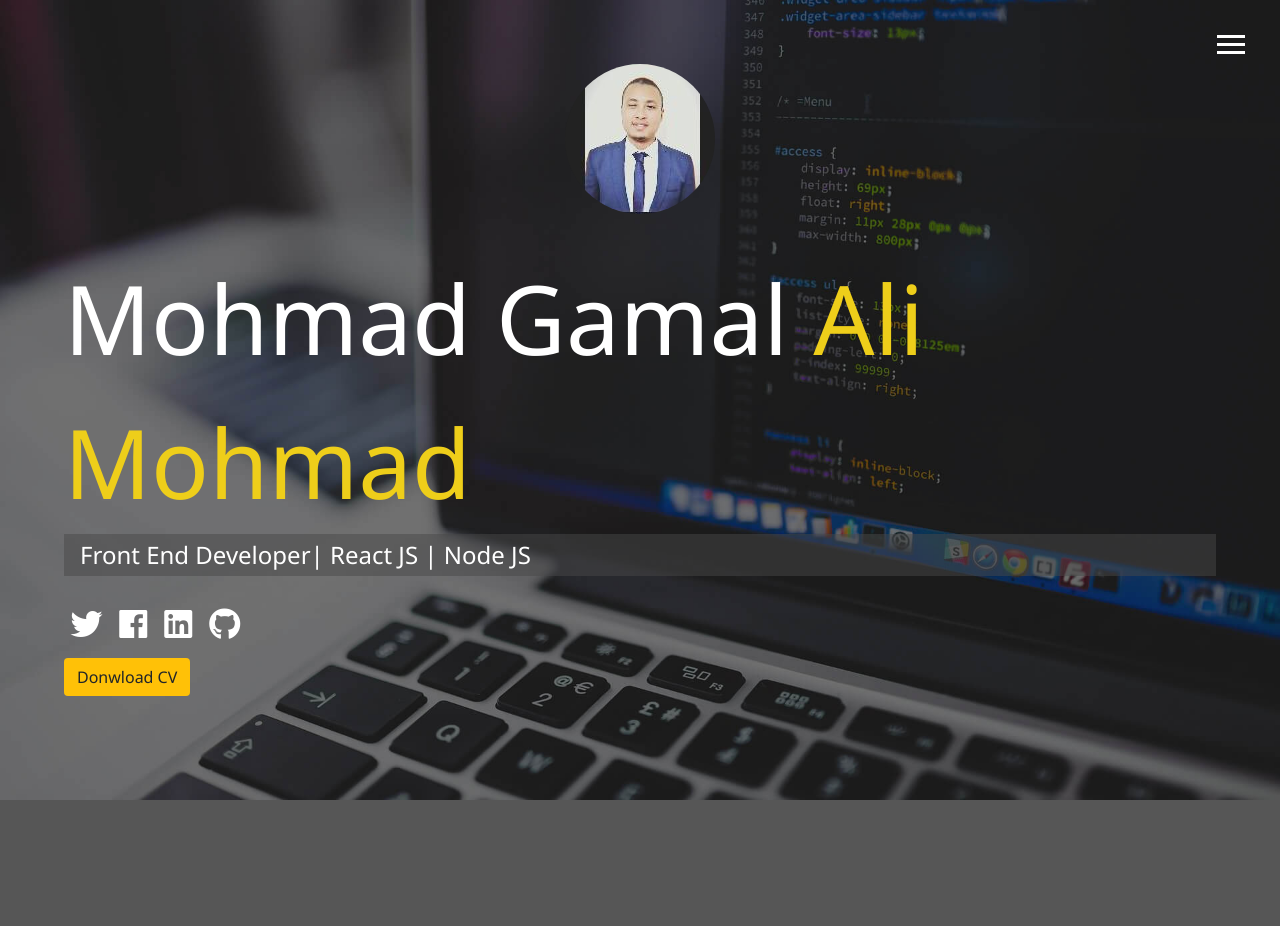
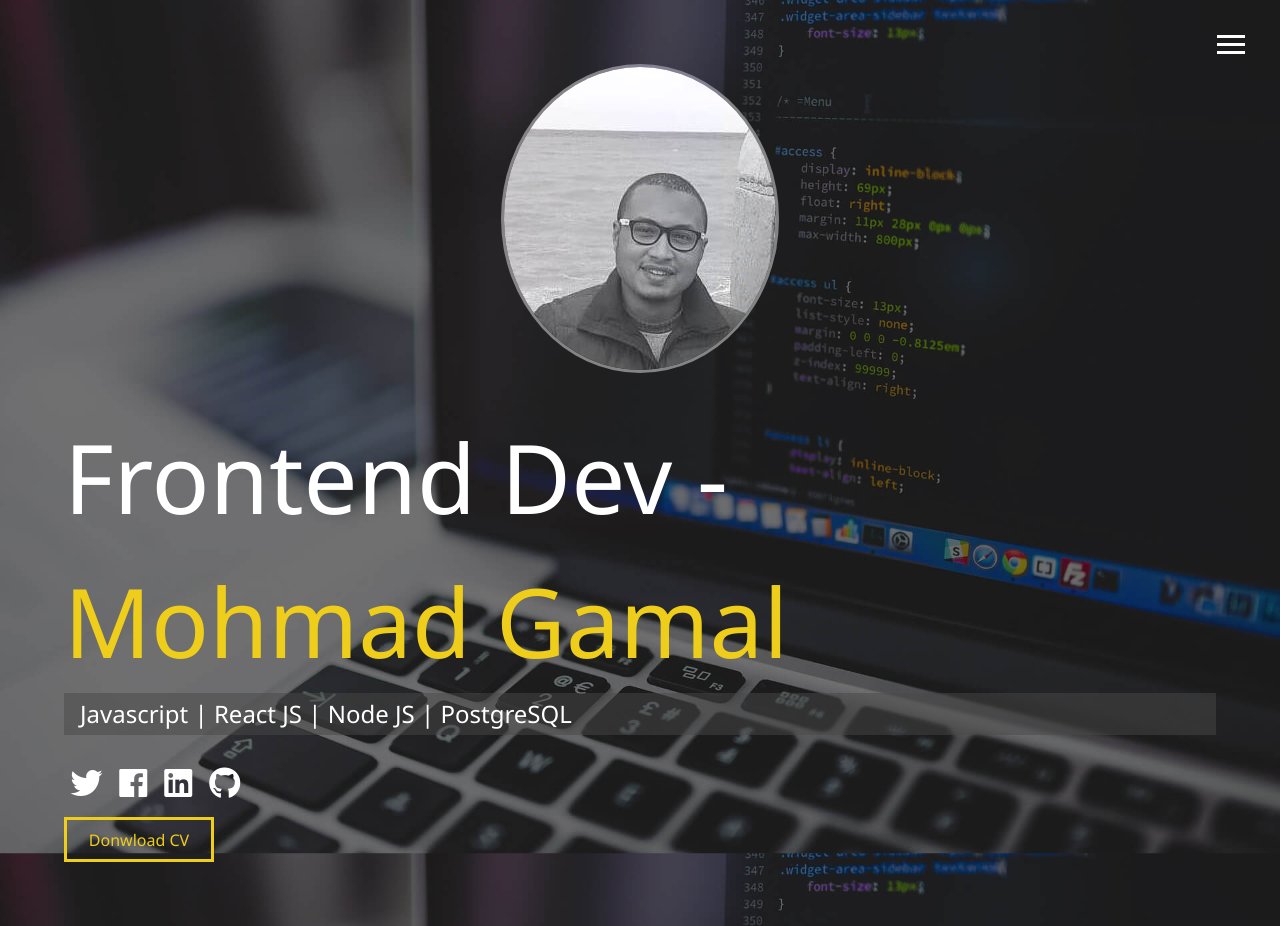
Before and after one commit to Mohmad012/Main_Portfolio, a plain HTML site: page index.html in a window 1280 px wide. Before the commit the page ends 800 px from the top, so only its background shows below. Drawn offline with Linux system fonts and the light colour scheme.

Commit message:
edit my img in home with button cv url

```diff
--- a/css/main.css
+++ b/css/main.css
@@ -187,10 +187,13 @@ main {
 
 .main-image-bx img{
   border-radius: 50%;
+  mix-blend-mode: luminosity;
+  border: 3px solid #ff4f4f;
 }
 
 main .icons {
   margin-top: 1rem;
+  margin-bottom: 1rem;
 }
 main .icons a {
   padding: 0.4rem;
@@ -204,30 +207,6 @@ main#home {
 }
 main#home h1 {
   margin-top: 4vh;
-}
-
-.My_Cv_Btn{
-  margin-top: 1rem;
-  color: #212529;
-  background-color: #ffc107;
-  border-color: #ffc107;
-  display: inline-block;
-  font-weight: 400;
-  color: #212529;
-  text-align: center;
-  vertical-align: middle;
-  -webkit-user-select: none;
-  user-select: none;
-  border: 1px solid transparent;
-  padding: 0.375rem 0.75rem;
-  font-size: 1rem;
-  line-height: 1.5;
-  border-radius: 0.25rem;
-  transition: color .15s ease-in-out,opacity .15s ease-in-out,border-color .15s ease-in-out,box-shadow .15s ease-in-out;
-}
-
-.My_Cv_Btn:hover{
-  opacity: 0.7;
 }
 
 .about-info {
@@ -439,3 +418,30 @@ main#home h1 {
   }
 
 }
+
+.bs_test{
+  max-width:150px;
+  min-width:150px;
+  width:150px;
+  max-height:45px;
+  min-height:45px;
+  height:45px;
+  display:table-cell;
+  vertical-align:middle;
+  text-align:center;
+  border:1px solid #000;
+  -webkit-transition:0.5s;
+  -moz-transition:0.5s;
+  transition:0.5s;
+}
+
+.Three_tone_out_slide{
+  box-shadow: 100px 0 0 0 transparent inset;
+  color: #eece1a;
+  /* text-shadow: 1px 1px 3px #000; */
+  border: 3px solid #eece1a;
+}
+.Three_tone_out_slide:hover{
+  box-shadow: 100px 0 0 0 rgb(255 255 255) inset, 100px 100px 0 0 rgb(238 206 26) inset, -100px 100px 0 0 rgb(238 206 26) inset, 0 0 0 100px rgb(255 255 255) inset;
+  color:#333;
+}
--- a/index.html
+++ b/index.html
@@ -38,20 +38,20 @@
   <main id="home">
     <!-- Start My Image -->
     <div class="main-image-bx">
-      <img src="./img/portrait_small.jpg" />
+      <img src="./img/mo.jpg" />
     </div>
     <!-- End My Image -->
 
     <!-- Start My Name -->
     <h1 class="lg-heading">
-      Mohmad Gamal
-      <span class="text-secondary">Ali Mohmad</span>
+      Frontend Dev - <br />
+      <span class="text-secondary">Mohmad Gamal</span>
     </h1>
     <!-- End My Name -->
 
     <!-- Start Name Of My Feild -->
     <h2 class="sm-heading">
-      Front End Developer| React JS | Node JS
+      Javascript | React JS | Node JS | PostgreSQL
     </h2>
     <!-- End Name Of My Feild -->
 
@@ -73,7 +73,7 @@
     <!-- End Icons Of My Contact -->
 
     <a href="https://drive.google.com/file/d/1CyM8UPbCpyoOiHKy7v6m-JjvnMoI1Ald/view?usp=sharing"
-    target="_blank" rel="noopener noreferrer" class="My_Cv_Btn">Donwload CV
+    target="_blank" rel="noopener noreferrer" class="My_Cv_Btn bs_test Three_tone_out_slide">Donwload CV
    </a>
 
   </main>
```
Also changed, not shown: img/mo.jpg (added).
